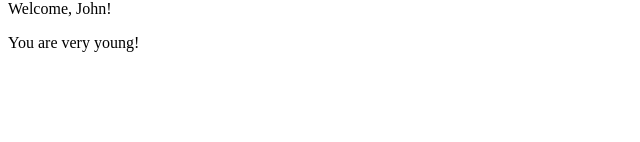
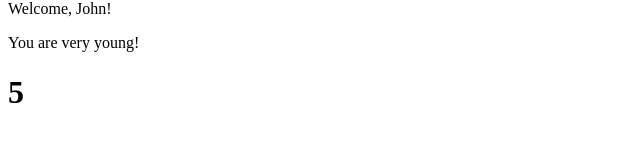
Before and after one commit to Kekko26/react-exercises, a React (Create React App) app: page / in a window 1280 px wide. Shown: the part 172-314 px from the top of the page, without its empty margins (0-640 px from the left). Built offline with nearby package versions, Linux system fonts and the light colour scheme.

Commit message:
Exercise done

```diff
--- a/src/App.js
+++ b/src/App.js
@@ -1,4 +1,5 @@
 import React from "react";
+import { Counter } from "./Counter";
 import { Helloworld } from "./Helloworld";
 import { Welcome } from "./Welcome";
 
@@ -9,6 +10,7 @@
             <h1>React app title</h1>
             <Helloworld />
             <Welcome age="17" name="John"/>
+            <Counter />
         </div>
         )
     }
--- /dev/null
+++ b/src/Counter.js
@@ -0,0 +1,20 @@
+import React from "react";
+
+export class Counter extends React.Component{
+    state = {
+        counter: 0
+    }
+
+    constructor(props){
+        super(props)
+
+        setInterval(() => {
+            this.setState((state)=>{
+                return {counter: state.counter +1}
+            })
+        }, 1000);
+    }
+    render(){
+        return <h1>{this.state.counter}</h1>
+    }
+}
```
